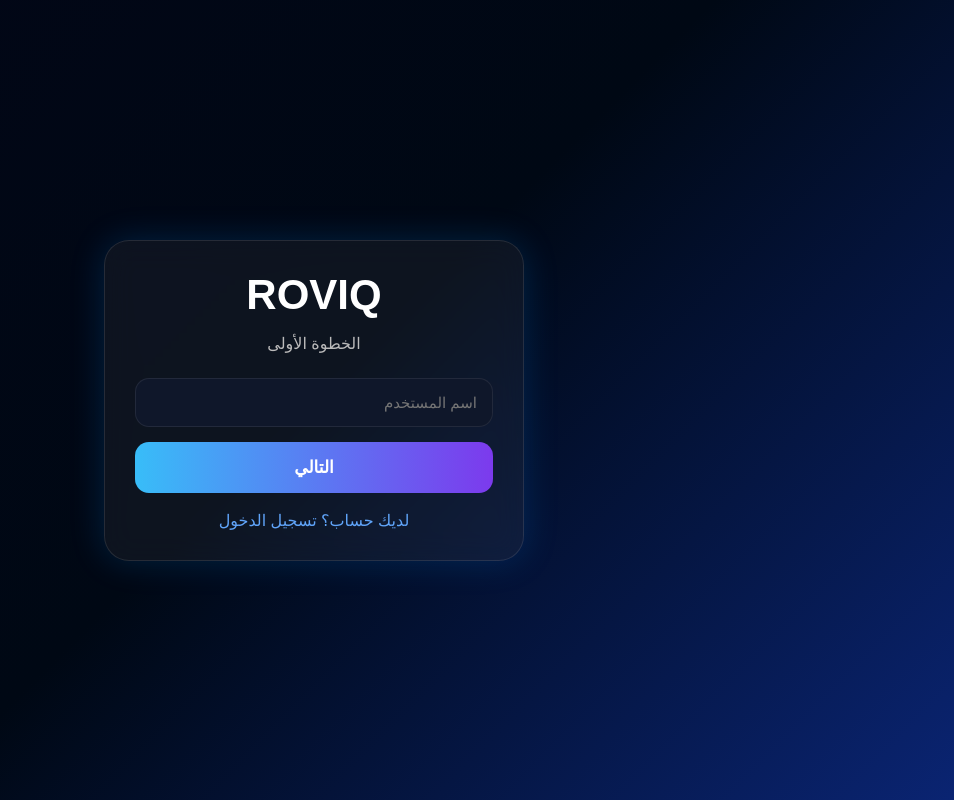
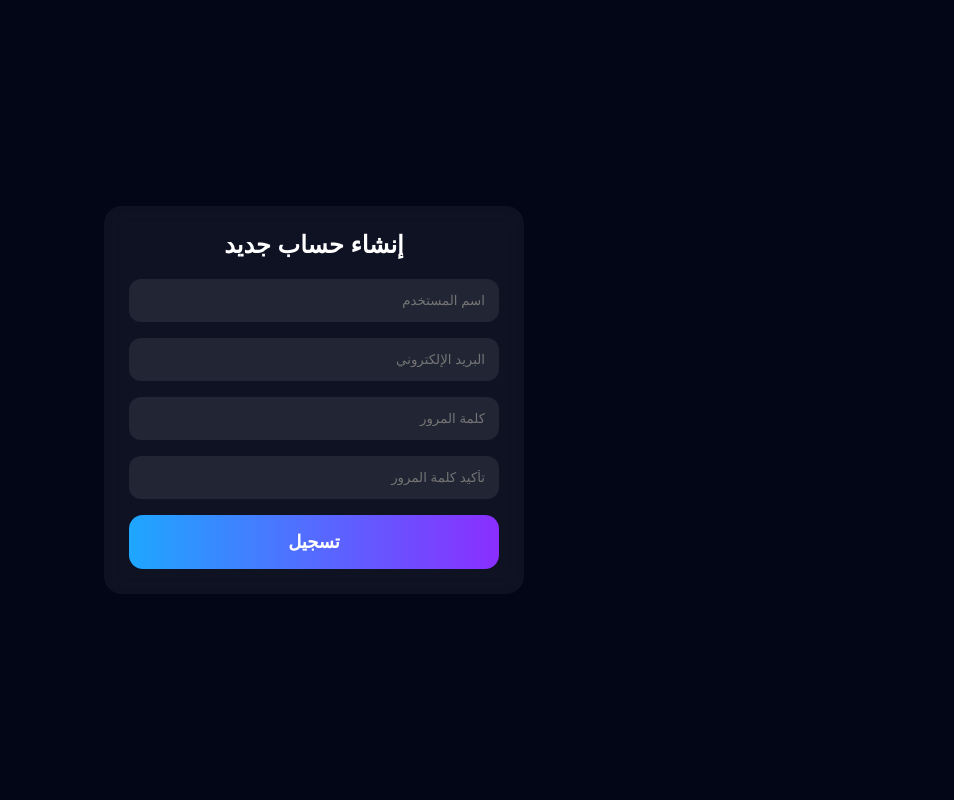
Before and after one commit to flwzrnt3-png/RoqLanChat, a Flask app: template templates/register.html in a window 1280 px wide. Shown: the whole page, without its empty margins (326-1280 px from the left). Run offline with Flask 3, Linux system fonts and the light colour scheme; the template is opened without the code that fills it, so the values that code supplies are empty.

Commit message:
Update register.html

```diff
--- a/templates/register.html
+++ b/templates/register.html
@@ -3,122 +3,60 @@
 <head>
 <meta charset="UTF-8">
 <meta name="viewport" content="width=device-width, initial-scale=1.0">
-
 <title>ROVIQ - إنشاء حساب</title>
 
 <style>
-
-*{
-margin:0;
-padding:0;
-box-sizing:border-box;
-font-family:Arial,sans-serif;
-}
-
+*{margin:0;padding:0;box-sizing:border-box;font-family:Arial,sans-serif;}
 body{
-background:linear-gradient(135deg,#020617,#000814,#0a2472);
 height:100vh;
 display:flex;
 justify-content:center;
 align-items:center;
-padding:20px;
+background:#020617;
+color:white;
 }
-
-.box{
-width:100%;
+.container{
+width:90%;
 max-width:420px;
 background:rgba(255,255,255,.05);
-backdrop-filter:blur(15px);
-border-radius:25px;
-padding:30px;
-border:1px solid rgba(255,255,255,.1);
-box-shadow:0 0 35px rgba(0,140,255,.2);
+padding:25px;
+border-radius:18px;
+backdrop-filter:blur(12px);
 }
-
-.logo{
-text-align:center;
-font-size:42px;
-font-weight:bold;
-color:white;
-margin-bottom:15px;
-}
-
-.subtitle{
-text-align:center;
-color:#bbb;
-margin-bottom:25px;
-}
-
+h2{text-align:center;margin-bottom:20px;}
 input{
 width:100%;
-padding:15px;
-margin-bottom:15px;
+padding:14px;
+margin-bottom:16px;
 border:none;
-outline:none;
-border-radius:14px;
-background:#0f172a;
+border-radius:12px;
+background:rgba(255,255,255,.08);
 color:white;
-font-size:15px;
-border:1px solid rgba(255,255,255,.08);
 }
-
-input:focus{
-border-color:#4f46e5;
-}
-
+input:focus{outline:none;border:1px solid #8a2eff;}
 button{
 width:100%;
-padding:15px;
+padding:16px;
 border:none;
 border-radius:14px;
-background:linear-gradient(90deg,#38bdf8,#7c3aed);
+background:linear-gradient(90deg,#1ea7ff,#8a2eff);
 color:white;
-font-size:17px;
+font-size:18px;
 font-weight:bold;
 cursor:pointer;
 }
-
-.login-link{
-margin-top:18px;
-text-align:center;
-}
-
-.login-link a{
-color:#60a5fa;
-text-decoration:none;
-}
-
 </style>
 </head>
 <body>
-
-<div class="box">
-
-<div class="logo">ROVIQ</div>
-
-<div class="subtitle">
-الخطوة الأولى
+<div class="container">
+<h2>إنشاء حساب جديد</h2>
+<form method="POST">
+<input type="text" name="username" placeholder="اسم المستخدم" required>
+<input type="email" name="email" placeholder="البريد الإلكتروني" required>
+<input type="password" name="password" placeholder="كلمة المرور" required>
+<input type="password" name="confirm_password" placeholder="تأكيد كلمة المرور" required>
+<button type="submit">تسجيل</button>
+</form>
 </div>
-
-<form method="POST">
-
-<input
-type="text"
-name="username"
-placeholder="اسم المستخدم"
-required>
-
-<button type="submit">
-التالي
-</button>
-
-</form>
-
-<div class="login-link">
-<a href="/">لديك حساب؟ تسجيل الدخول</a>
-</div>
-
-</div>
-
 </body>
 </html>
```
